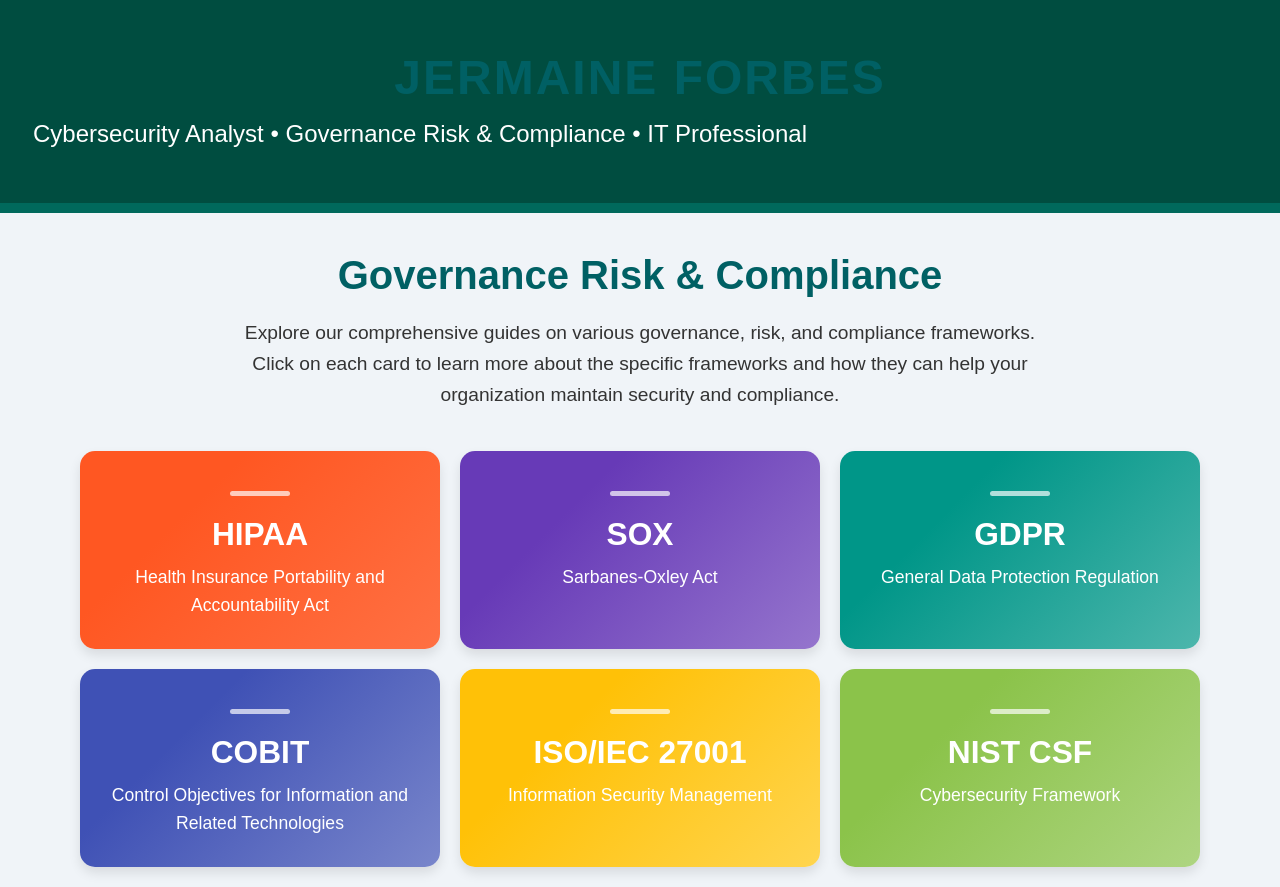
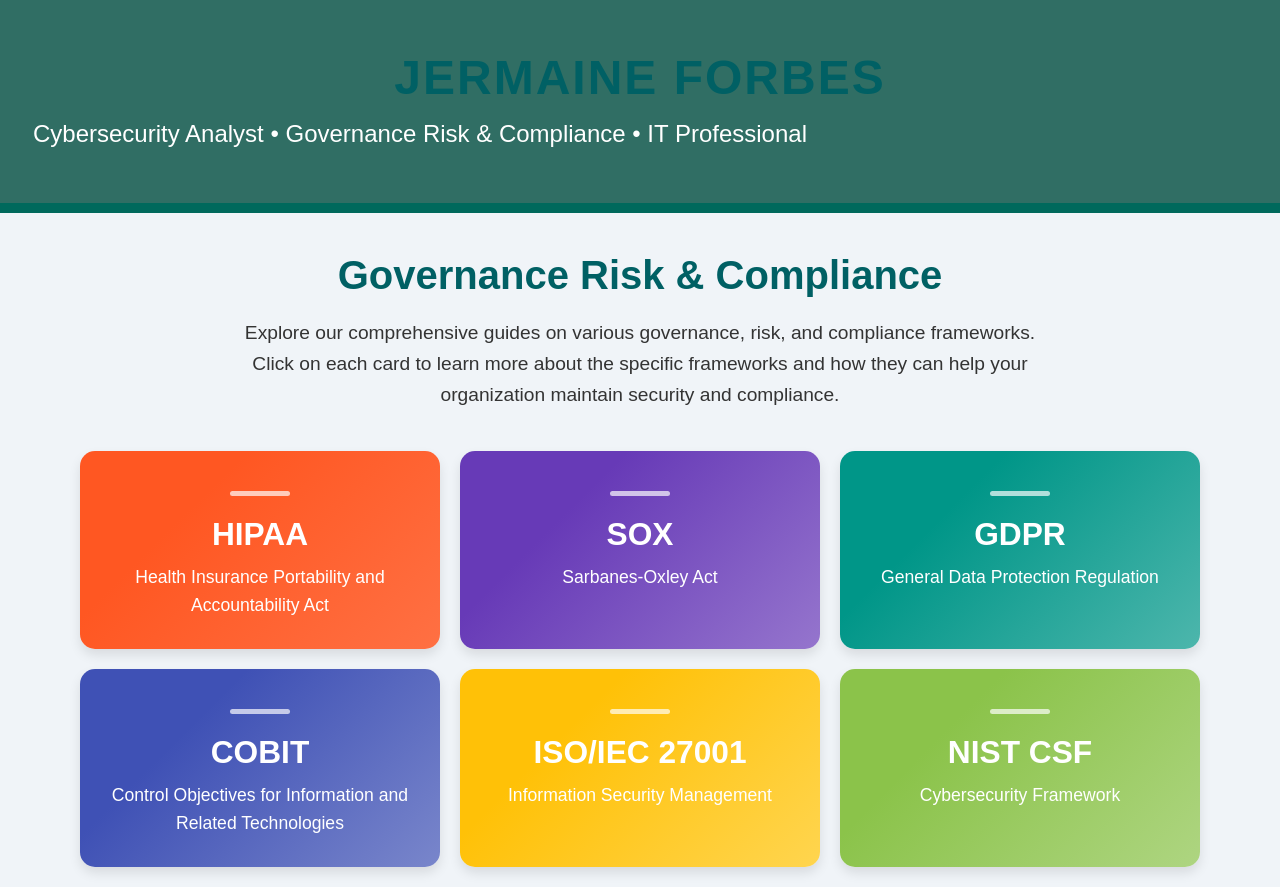
Before and after one commit to JermaineCyber/GRC, a plain HTML site: page index.html in a window 1280 px wide. Drawn offline with Linux system fonts and the light colour scheme.

Commit message:
Update index.html

```diff
--- a/index.html
+++ b/index.html
@@ -14,10 +14,11 @@
             text-align: center;
         }
         .header {
-            background-color: #004d40;
+            background-color: rgba(0, 77, 64, 0.8);
             color: white;
             padding: 50px 20px;
             border-bottom: 10px solid #00695c;
+            text-align: center;
         }
         .header h1 {
             margin: 0;
```
